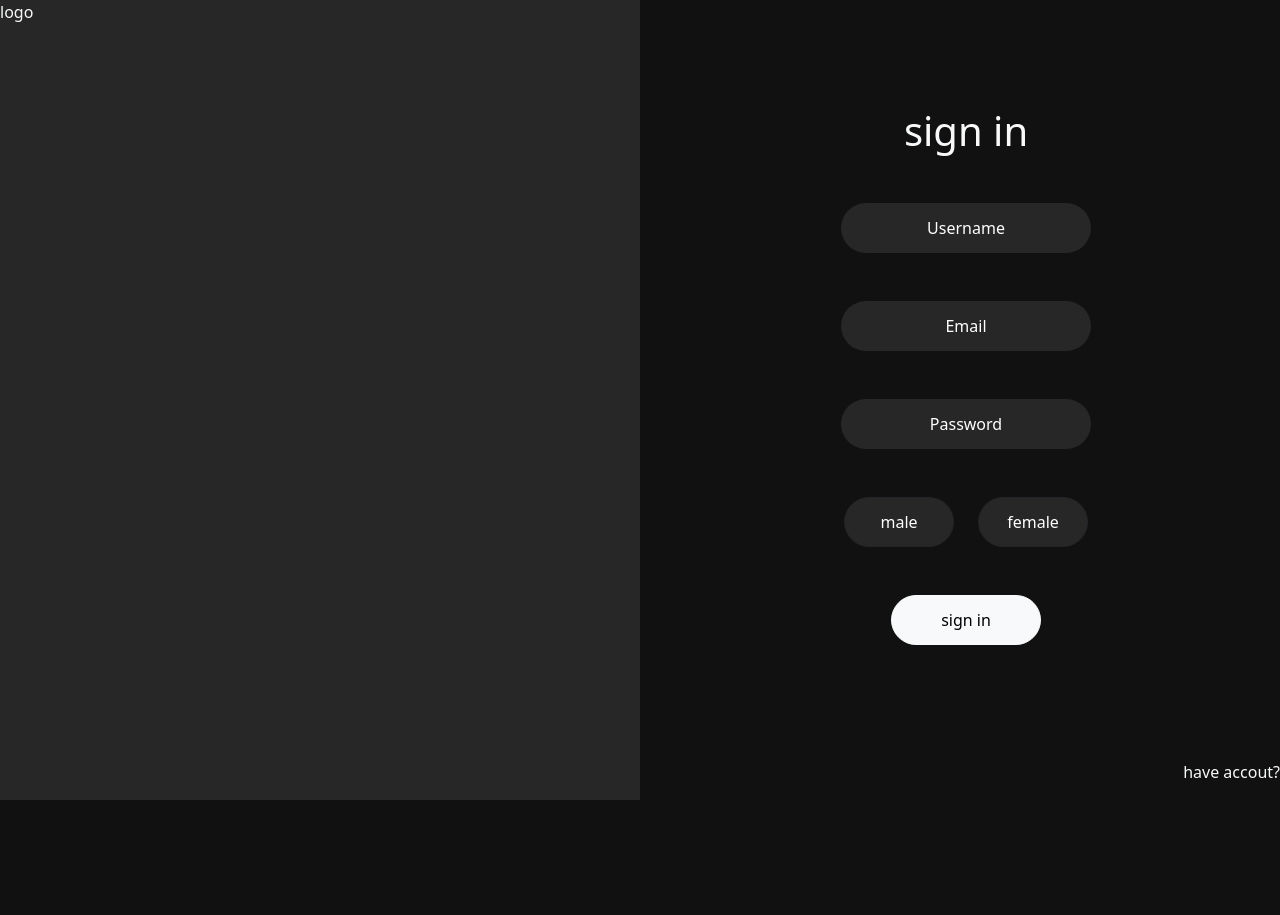
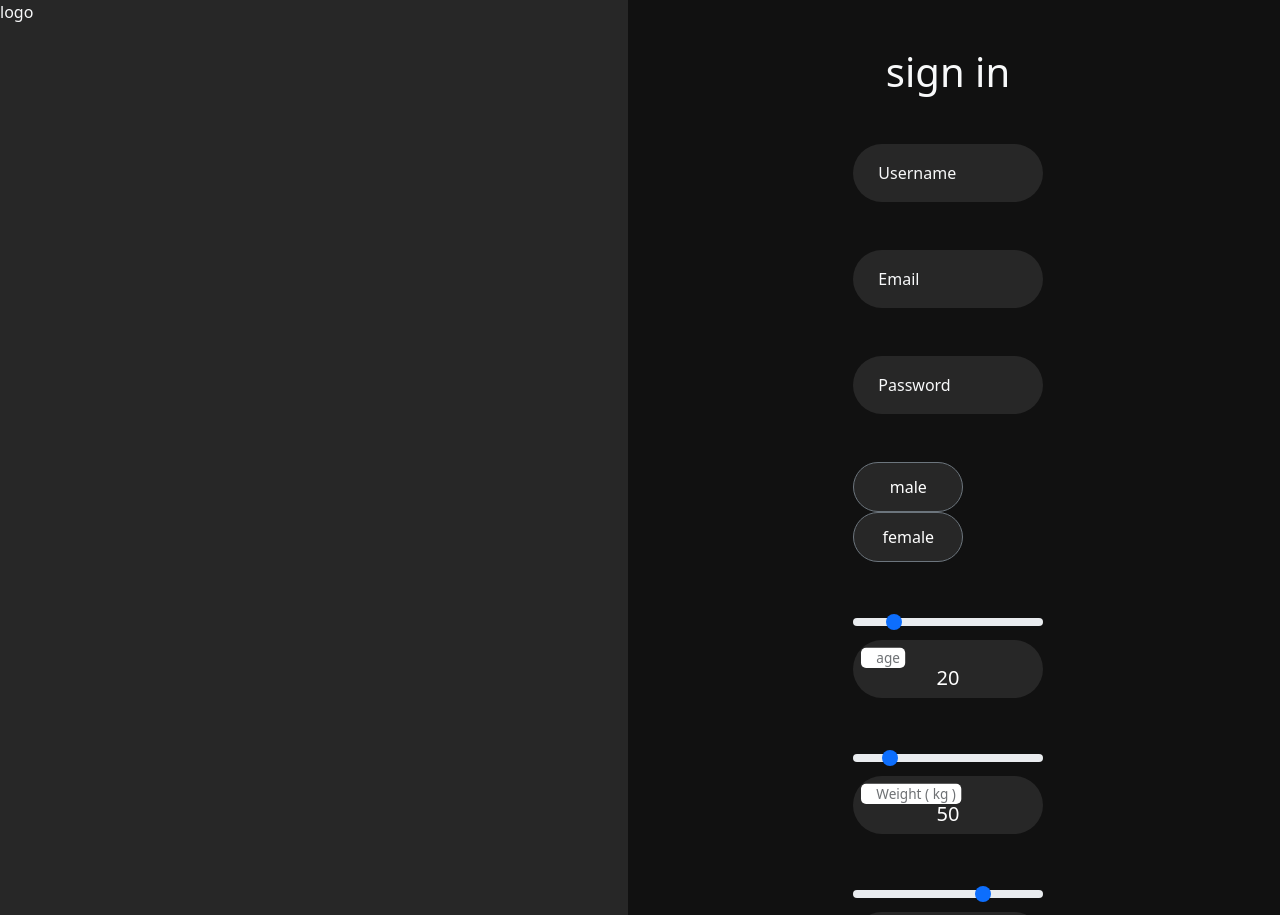
Before and after one commit to dinsorkot/FIT_LAB, a Vue app: page /signin in a window 1280 px wide. Shown: the top 915 px of the page. Before the commit the page ends 800 px from the top, so only its background shows below. Built offline with nearby package versions, Linux system fonts and the light colour scheme.

Commit message:
login signin เสร็จแล้ว (เหลือโลโก้)

```diff
--- a/src/asset/main.css
+++ b/src/asset/main.css
@@ -1,4 +1,9 @@
 @import url('https://fonts.googleapis.com/css2?family=Inter&display=swap');
+
+*{
+    margin: 0;
+    padding: 0;
+}
 
 body {
     font-family: 'Inter', sans-serif;
--- a/src/router/index.js
+++ b/src/router/index.js
@@ -7,7 +7,7 @@ const router = createRouter({
   history: createWebHistory(import.meta.env.BASE_URL),
   routes: [
     {
-      path: '/login',
+      path: '/',
       name: 'login',
       component: LoginView
     },
--- a/src/views/LoginView.vue
+++ b/src/views/LoginView.vue
@@ -2,10 +2,10 @@
 import { RouterLink } from 'vue-router'
 </script>
 <template>
-  <div class="" style="height: 100vh">
-    <div class="row h-100 text-light">
-      <div class="col" style="background-color: #272727">logo</div>
-      <div class="col">
+  <div class="" style="height: 100vh;">
+    <div class="row w-100 h-100 text-light">
+      <div class="col-sm-6 " style="background-color: #272727">logo</div>
+      <div class="col-sm-6 ">
         <div class="row h-100">
           <div class="col"></div>
           <div class="col d-flex justify-content-center align-items-center" style="width: 537px">
--- a/src/views/SigninView.vue
+++ b/src/views/SigninView.vue
@@ -1,60 +1,103 @@
 <script setup>
 import { RouterLink } from 'vue-router'
+import { ref } from 'vue';
+
+const age = ref(20);
+const weight = ref(50);
+const height = ref(170);
 </script>
 <template>
   <div class="" style="height: 100vh">
-    <div class="row h-100 text-light">
-      <div class="col" style="background-color: #272727">logo</div>
-      <div class="col">
+    <div class="row w-100 h-100 text-light">
+      <div class="col-sm-6 " style="background-color: #272727">logo</div>
+      <div class="col-sm-6 ">
         <div class="row h-100">
           <div class="col"></div>
-          <div class="col d-flex justify-content-center align-items-center" style="width: 537px">
-            <div class="text-center w-100">
-              <div class="mb-5"><h1>sign in</h1></div>
+          <div class="col d-flex justify-content-center align-items-center w-100">
+            <div class="text-center w-100 pt-5">
+              <div class="mb-5">
+                <h1>sign in</h1>
+              </div>
               <div>
                 <div class="mb-5">
-                  <input type="text" class="rounded-pill border-0" placeholder="Username" />
+                  <form class="form-floating">
+                    <input type="text" class="form-control rounded-pill border-0 input_EPU" id="usename"
+                      placeholder="username">
+                    <label class="ps-4" for="usename">Username</label>
+                  </form>
                 </div>
               </div>
               <div>
                 <div class="mb-5">
-                  <input type="email" class="rounded-pill border-0" placeholder="Email" />
+                  <form class="form-floating">
+                    <input type="email" class="form-control rounded-pill border-0 input_EPU" id="email"
+                      placeholder="email">
+                    <label class="ps-4" for="email">Email</label>
+                  </form>
                 </div>
               </div>
               <div>
                 <div class="mb-5">
-                  <input type="password" class="rounded-pill border-0" placeholder="Password" />
+                  <form class="form-floating">
+                    <input type="password" class="form-control rounded-pill border-0 input_EPU" id="password"
+                      placeholder="password">
+                    <label class="ps-4" for="password">Password</label>
+                  </form>
                 </div>
               </div>
-              <div
-                class="row mb-5 btn-group"
-                role="group"
-                aria-label="Basic radio toggle button group"
-              >
+              <div class="row mb-5 btn-group" role="group" aria-label="Basic radio toggle button group">
                 <div class="col">
-                  <input
-                    type="radio"
-                    class="btn-check"
-                    name="btnradio"
-                    id="btnradio1"
-                    autocomplete="off"
-                  />
-                  <div class="d-flex align-items-center justify-content-center btn btn-dark rounded-pill sex">
-                    <label for="btnradio1">male</label>
+                  <input type="radio" class="btn-check" name="options-outlined" id="male" autocomplete="off">
+                  <div class="
+                                d-flex
+                                align-items-center
+                                justify-content-center
+                                btn
+                                btn-outline-secondary
+                                rounded-pill
+                                sex">
+                    <label for="male">male</label>
                   </div>
                 </div>
                 <div class="col">
-                  <input
-                    type="radio"
-                    class="btn-check"
-                    name="btnradio"
-                    id="btnradio2"
-                    autocomplete="off"
-                  />
-                  <div class="d-flex align-items-center justify-content-center btn btn-dark rounded-pill sex">
-                    <label for="btnradio2">female</label>
+                  <input type="radio" class="btn-check" name="options-outlined" id="female" autocomplete="off">
+                  <div class="
+                                d-flex
+                                align-items-center
+                                justify-content-center
+                                btn
+                                btn-outline-secondary
+                                rounded-pill
+                                sex">
+                    <label for="female">female</label>
                   </div>
                 </div>
+              </div>
+              <div class="mb-5">
+                <input type="range" class="form-range" id="customRange1" style="background-color: transparent;" min="6" max="80" v-model="age">
+                <form class="form-floating">
+                  <input type="text" class="form-control rounded-pill border-0 input_EPU" id="age" style="font-size: 20px;"
+                    placeholder="age" :value="age">
+                  <label class="ps-4" for="weight">age</label>
+                </form>
+              </div>
+              <div class="mb-5">
+                <input type="range" class="form-range" id="customRange1" style="background-color: transparent;" min="1" max="300" v-model="weight">
+                <form class="form-floating">
+                  <input type="text" class="form-control rounded-pill border-0 input_EPU" id="weight" style="font-size: 20px;"
+                    placeholder="weight" :value="weight">
+                  <label class="ps-4" for="weight">Weight ( kg )</label>
+                </form>
+              </div>
+              <div class="mb-5">
+                <input type="range" class="form-range" id="customRange1" style="background-color: transparent;" min="100" max="200" v-model="height">
+                <div class="input-group mb-3">
+                <form class="form-floating">
+                  <input type="text" class="form-control rounded-pill border-0 input_EPU" id="height" style="font-size: 20px;"
+                    placeholder="height" :value="height">
+                  <label class="ps-4" for="height">Height ( cm )</label>
+                </form>
+              </div>
               </div>
               <div class="mb-5">
                 <button class="btn btn-light rounded-pill" style="height: 50px; width: 150px">
@@ -65,9 +108,7 @@ import { RouterLink } from 'vue-router'
           </div>
           <div class="col d-flex justify-content-end align-items-end">
             <div class="mb-3">
-              <RouterLink to="login" class="text-decoration-none text-light"
-                >have accout?</RouterLink
-              >
+              <RouterLink to="/" class="text-decoration-none text-light">have accout?</RouterLink>
             </div>
           </div>
         </div>
@@ -77,11 +118,19 @@ import { RouterLink } from 'vue-router'
 </template>
 
 <style scoped>
+.input_EPU {
+  height: 50px;
+}
+
 input {
   background-color: #272727;
   color: white;
-  height: 50px;
-  width: 250px;
+  text-align: center;
+}
+
+input:focus {
+  background-color: #272727;
+  color: white;
   text-align: center;
 }
 
```
